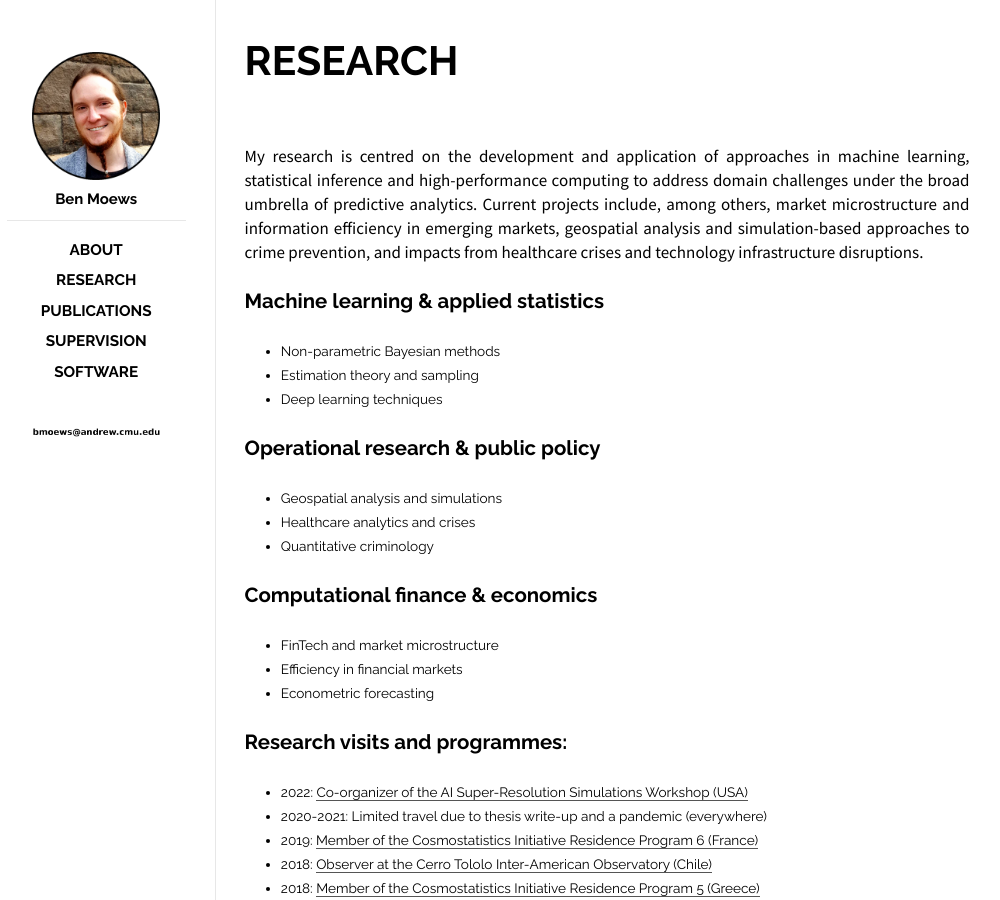
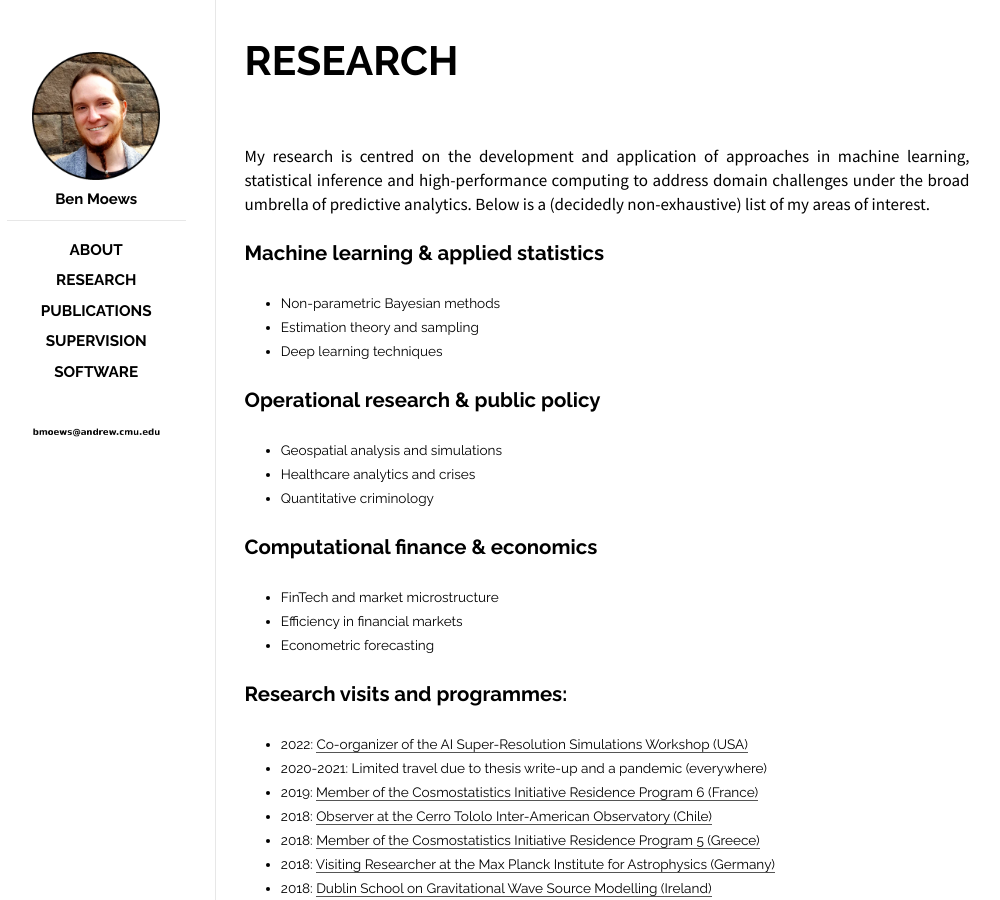
Before and after one commit to moews/moews.github.io, a Jekyll site: the page built from _posts/2017-03-26-research.md, in a window 1280 px wide. Shown: the whole page, without its empty margins (143-1143 px from the left). Built offline with Jekyll 4.4.1, drawn with Linux system fonts in a browser that asks for light colours.

Commit message:
Update 2017-03-26-research.md

```diff
--- a/_posts/2017-03-26-research.md
+++ b/_posts/2017-03-26-research.md
@@ -9,7 +9,9 @@ categories: posts
 
 <br>
 
-My research is centred on the development and application of approaches in machine learning, statistical inference and high-performance computing to address domain challenges under the broad umbrella of predictive analytics. Current projects include, among others, market microstructure and information efficiency in emerging markets, geospatial analysis and simulation-based approaches to crime prevention, and impacts from healthcare crises and technology infrastructure disruptions.
+My research is centred on the development and application of approaches in machine learning, statistical inference and high-performance computing to address domain challenges under the broad umbrella of predictive analytics. Below is a (decidedly non-exhaustive) list of my areas of interest.
+
+<!--Current projects include, among others, market microstructure and information efficiency in emerging markets, geospatial analysis and simulation-based approaches to crime prevention, and impacts from healthcare crises and technology infrastructure disruptions.-->
 
 ## Machine learning & applied statistics
 
```
